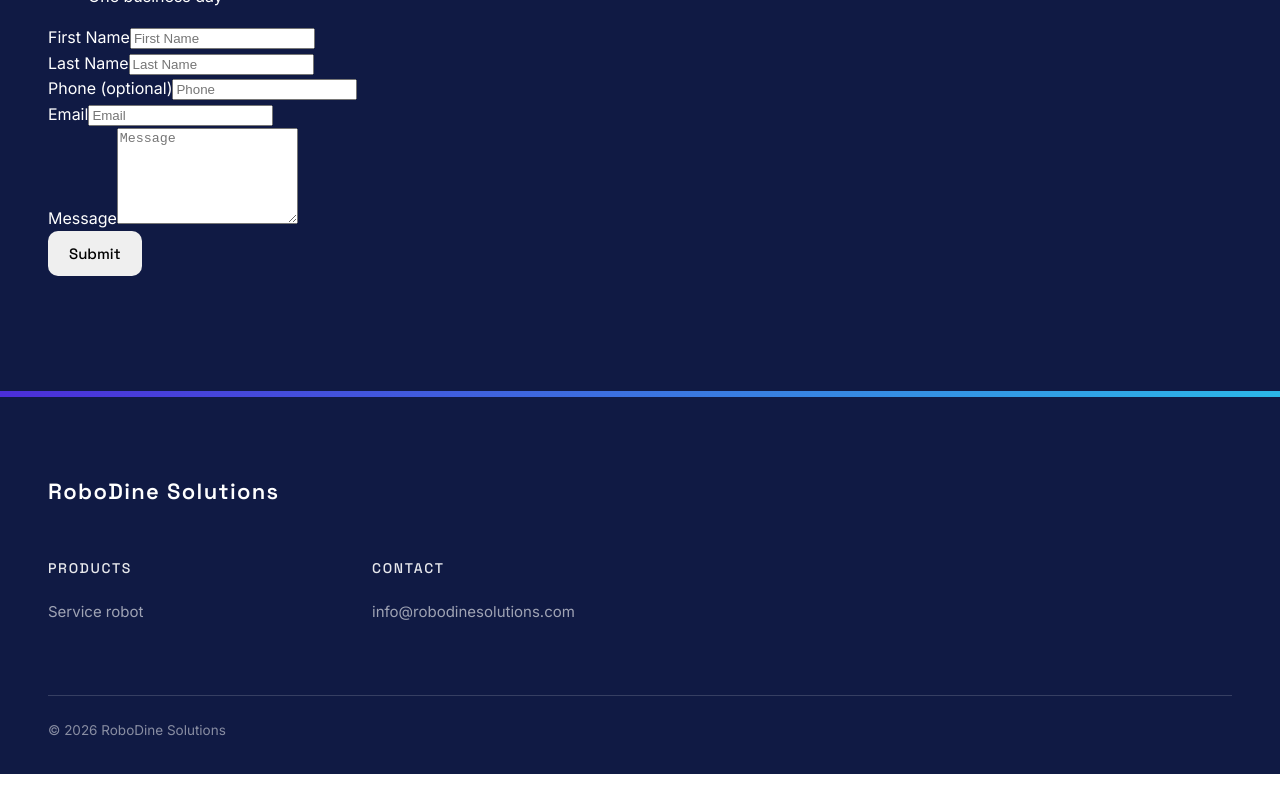
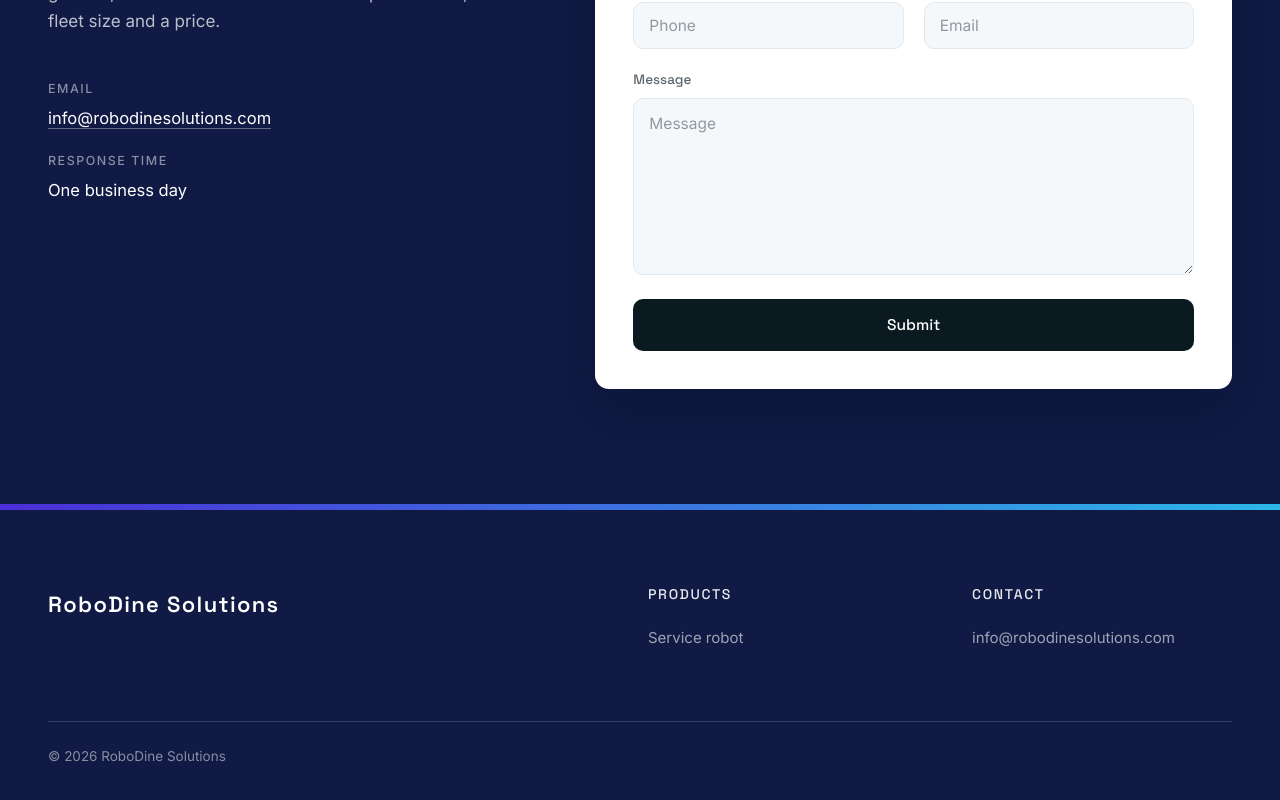
Before and after one commit to michaeldiopenes7/robodine, a React (Vite) app: page / in a window 1280 px wide. Shown: the part 9559-10359 px from the top of the page. Before the commit the page ends 10333 px from the top, so only its background shows below. Built offline with nearby package versions, Linux system fonts and the light colour scheme.

Commit message:
Changes 083026 1146

```diff
--- a/src/RobotPage.css
+++ b/src/RobotPage.css
@@ -734,6 +734,22 @@
   font-size: 13.5px;
 }
 
+@media (min-width: 781px) {
+  .rp-foot-inner {
+    display: grid;
+    grid-template-columns: minmax(280px, 1fr) auto;
+    align-items: start;
+    column-gap: clamp(48px, 8vw, 128px);
+  }
+  .rp-foot-cols {
+    justify-self: end;
+    margin-top: 0;
+  }
+  .rp-foot-bottom {
+    grid-column: 1 / -1;
+  }
+}
+
 /* ---- responsive ---- */
 @media (max-width: 980px) {
   .rp-func { grid-template-columns: 1fr; }
@@ -755,6 +771,7 @@
   .rp-phead-intro h1 { font-size: clamp(32px, 8.5vw, 46px); }
   .rp-phead-lead { margin-left: auto; margin-right: auto; }
   .rp-imgs-2 { grid-template-columns: 1fr; }
+}
 
 /* ---- 12. contact ----
    Dark surface so the closing section reads as its own block rather than
```
